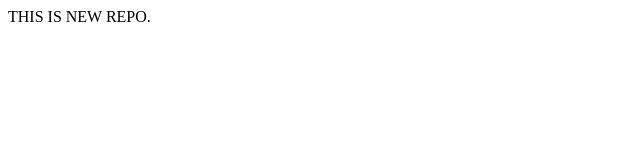
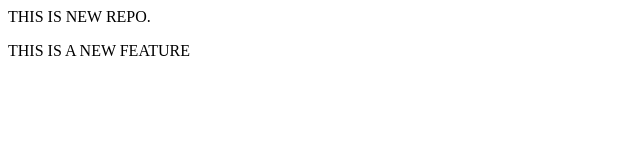
Before and after one commit to Manojpatel2727/localrepo, a plain HTML site: page index.html in a window 1280 px wide. Shown: the whole page, without its empty margins (0-640 px from the left). Drawn offline with Linux system fonts and the light colour scheme.

Commit message:
add new future

```diff
--- a/index.html
+++ b/index.html
@@ -1 +1,2 @@
 <p>THIS IS NEW REPO.</p>
+<p> THIS IS A NEW FEATURE<P>
```
